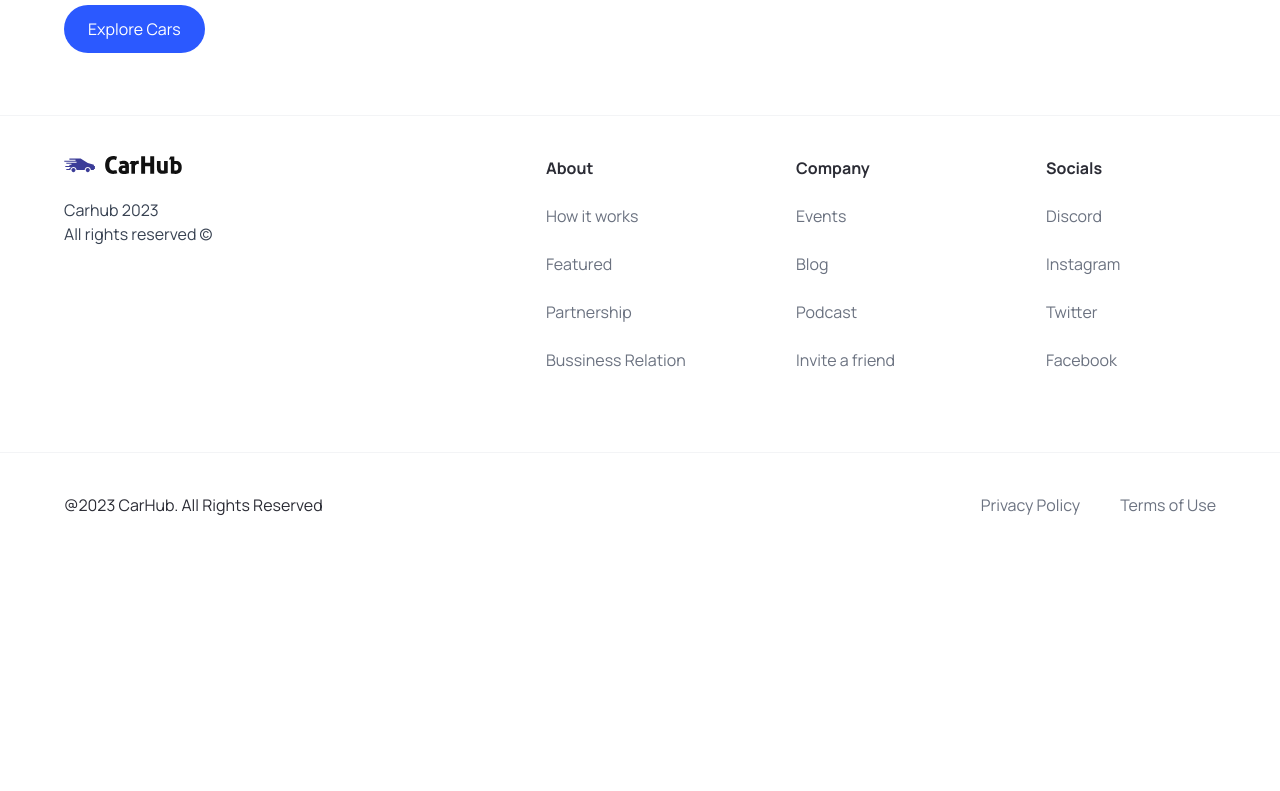
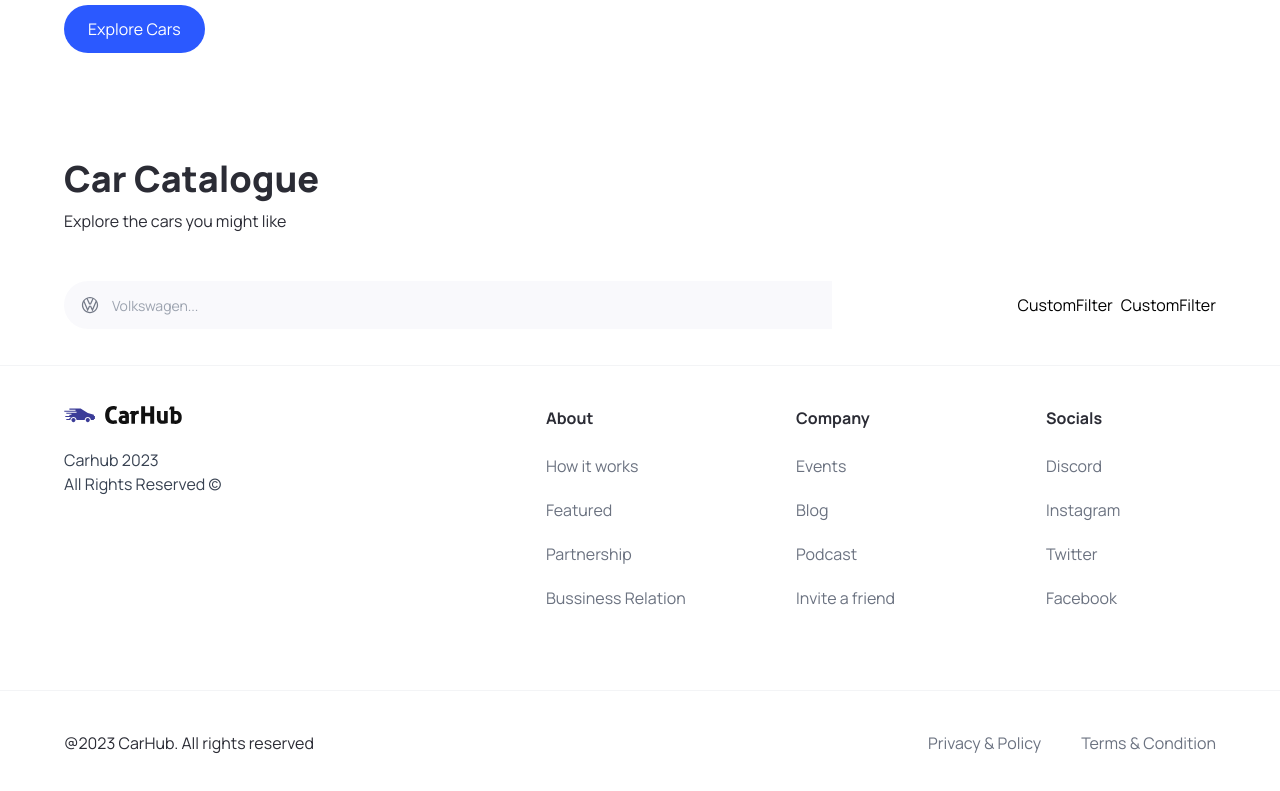
Before and after one commit to pdelbarrio/car_showcase, a Next.js app: page / in a window 1280 px wide. Shown: the part 705-1496 px from the top of the page. Before the commit the page ends 1262 px from the top, so only its background shows below. Built offline with nearby package versions, Linux system fonts and the light colour scheme.

Commit message:
searchmanufacturer component finished

```diff
--- a/app/page.tsx
+++ b/app/page.tsx
@@ -1,9 +1,23 @@
-import { Hero } from "@/components";
+import { CustomFilter, Hero, SearchBar } from "@/components";
 
 export default function Home() {
   return (
     <main className="overflow-hidden">
       <Hero />
+      <div className="mt-12 padding-x padding-y max-width" id="discover">
+        <div className="home__text-container">
+          <h1 className="text-4xl font-extrabold">Car Catalogue</h1>
+          <p>Explore the cars you might like</p>
+        </div>
+
+        <div className="home__filters">
+          <SearchBar />
+          <div className="home__filter-container">
+            <CustomFilter title="fuel" />
+            <CustomFilter title="year" />
+          </div>
+        </div>
+      </div>
     </main>
   );
 }
--- /dev/null
+++ b/components/CustomFilter.tsx
@@ -0,0 +1,7 @@
+import React from "react";
+
+const CustomFilter = () => {
+  return <div>CustomFilter</div>;
+};
+
+export default CustomFilter;
--- a/components/Footer.tsx
+++ b/components/Footer.tsx
@@ -2,9 +2,8 @@
 import Link from "next/link";
 import { footerLinks } from "../constants/index";
 
-const Footer = () => {
-  return (
-    <footer className="flex flex-col text-black-100 mt-5 border-t border-gray-100">
+const Footer = () => (
+  <footer className="-z-10 flex flex-col text-black-100  mt-5 border-t border-gray-100">
     <div className="flex max-md:flex-col flex-wrap justify-between gap-5 sm:px-16 px-6 py-10">
       <div className="flex flex-col justify-start items-start gap-6">
         <Image
@@ -15,42 +14,44 @@
           className="object-contain"
         />
         <p className="text-base text-gray-700">
-            Carhub 2023 <br /> All rights reserved &copy;
+          Carhub 2023 <br />
+          All Rights Reserved &copy;
         </p>
       </div>
 
       <div className="footer__links">
-          {footerLinks.map((link) => (
-            <div key={link.title} className="footer__link">
-              <h3 className="font-bold">{link.title}</h3>
-              {link.links.map((item) => (
+        {footerLinks.map((item) => (
+          <div key={item.title} className="footer__link">
+            <h3 className="font-bold">{item.title}</h3>
+            <div className="flex flex-col gap-5">
+              {item.links.map((link) => (
                 <Link
-                  key={item.title}
-                  href={item.url}
+                  key={link.title}
+                  href={link.url}
                   className="text-gray-500"
                 >
-                  {item.title}
+                  {link.title}
                 </Link>
               ))}
+            </div>
           </div>
         ))}
       </div>
     </div>
 
     <div className="flex justify-between items-center flex-wrap mt-10 border-t border-gray-100 sm:px-16 px-6 py-10">
-        <p>@2023 CarHub. All Rights Reserved</p>
+      <p>@2023 CarHub. All rights reserved</p>
 
       <div className="footer__copyrights-link">
         <Link href="/" className="text-gray-500">
-            Privacy Policy
+          Privacy & Policy
         </Link>
         <Link href="/" className="text-gray-500">
-            Terms of Use
+          Terms & Condition
         </Link>
       </div>
     </div>
   </footer>
 );
-};
 
 export default Footer;
--- /dev/null
+++ b/components/SearchBar.tsx
@@ -0,0 +1,22 @@
+"use client";
+
+import { useState } from "react";
+import { SearchManufacturer } from ".";
+
+const SearchBar = () => {
+  const [manufacturer, setManufacturer] = useState("");
+  const handleSearch = () => {};
+
+  return (
+    <form className="searchbar" onSubmit={handleSearch}>
+      <div className="searchbar__item">
+        <SearchManufacturer
+          manufacturer={manufacturer}
+          setManuFacturer={setManufacturer}
+        />
+      </div>
+    </form>
+  );
+};
+
+export default SearchBar;
--- /dev/null
+++ b/components/SearchManufacturer.tsx
@@ -0,0 +1,107 @@
+"use client";
+
+import Image from "next/image";
+import { useState, Fragment } from "react";
+import { Combobox, Transition } from "@headlessui/react";
+import { SearchManufacturerProps } from "@/types";
+import { manufacturers } from "@/constants";
+
+const SearchManufacturer = ({
+  manufacturer,
+  setManuFacturer,
+}: SearchManufacturerProps) => {
+  const [query, setQuery] = useState("");
+
+  const filteredManufacturers =
+    query === ""
+      ? manufacturers
+      : manufacturers.filter((item) =>
+          item
+            .toLowerCase()
+            .replace(/\s+/g, "")
+            .includes(query.toLowerCase().replace(/\s+/g, ""))
+        );
+
+  return (
+    <div className="search-manufacturer">
+      <Combobox value={manufacturer} onChange={setManuFacturer}>
+        <div className="relative w-full">
+          <Combobox.Button className="absolute top-[14px]">
+            <Image
+              src="/car-logo.svg"
+              width={20}
+              height={20}
+              className="ml-4"
+              alt="car logo"
+            />
+          </Combobox.Button>
+
+          <Combobox.Input
+            className="search-manufacturer__input"
+            displayValue={(item: string) => item}
+            onChange={(event) => setQuery(event.target.value)}
+            placeholder="Volkswagen..."
+          />
+
+          <Transition
+            as={Fragment}
+            leave="transition ease-in duration-100"
+            leaveFrom="opacity-100"
+            leaveTo="opacity-0"
+            afterLeave={() => setQuery("")}
+          >
+            <Combobox.Options
+              className="absolute mt-1 max-h-60 w-full overflow-auto rounded-md bg-white py-1 text-base shadow-lg ring-1 ring-black ring-opacity-5 focus:outline-none sm:text-sm"
+              static
+            >
+              {filteredManufacturers.length === 0 && query !== "" ? (
+                <Combobox.Option
+                  value={query}
+                  className="search-manufacturer__option"
+                >
+                  Create "{query}"
+                </Combobox.Option>
+              ) : (
+                filteredManufacturers.map((item) => (
+                  <Combobox.Option
+                    key={item}
+                    className={({ active }) =>
+                      `relative search-manufacturer__option ${
+                        active ? "bg-primary-blue text-white" : "text-gray-900"
+                      }`
+                    }
+                    value={item}
+                  >
+                    {({ selected, active }) => (
+                      <>
+                        <span
+                          className={`block truncate ${
+                            selected ? "font-medium" : "font-normal"
+                          }`}
+                        >
+                          {item}
+                        </span>
+
+                        {selected ? (
+                          <span
+                            className={`absolute inset-y-0 left-0 flex items-center pl-3 ${
+                              active
+                                ? "text-white"
+                                : "text-pribg-primary-purple"
+                            }`}
+                          ></span>
+                        ) : null}
+                      </>
+                    )}
+                  </Combobox.Option>
+                ))
+              )}
+            </Combobox.Options>
+          </Transition>
+        </div>
+      </Combobox>
+    </div>
+  );
+};
+
+export default SearchManufacturer;
--- a/components/index.ts
+++ b/components/index.ts
@@ -2,5 +2,16 @@
 import Footer from "./Footer";
 import Navbar from "./Navbar";
 import CustomButton from "./CustomButton";
+import SearchBar from "./SearchBar";
+import CustomFilter from "./CustomFilter";
+import SearchManufacturer from "./SearchManufacturer";
 
-export { Hero, CustomButton, Footer, Navbar };
+export {
+  Hero,
+  CustomButton,
+  Footer,
+  Navbar,
+  SearchBar,
+  CustomFilter,
+  SearchManufacturer,
+};
--- a/package.json
+++ b/package.json
@@ -9,6 +9,7 @@
     "lint": "next lint"
   },
   "dependencies": {
+    "@headlessui/react": "^1.7.17",
     "@types/node": "20.6.0",
     "@types/react": "18.2.21",
     "@types/react-dom": "18.2.7",
--- a/types/index.ts
+++ b/types/index.ts
@@ -6,3 +6,8 @@
   handleClick?: MouseEventHandler<HTMLButtonElement>;
   btnType?: "button" | "submit";
 }
+
+export interface SearchManufacturerProps {
+  manufacturer: string;
+  setManuFacturer: (manufacturer: string) => void;
+}
```
Also changed, not shown: 1 other file (tests, documents, lock files or other folders). Lines whose indentation alone changed are shown as unchanged.
